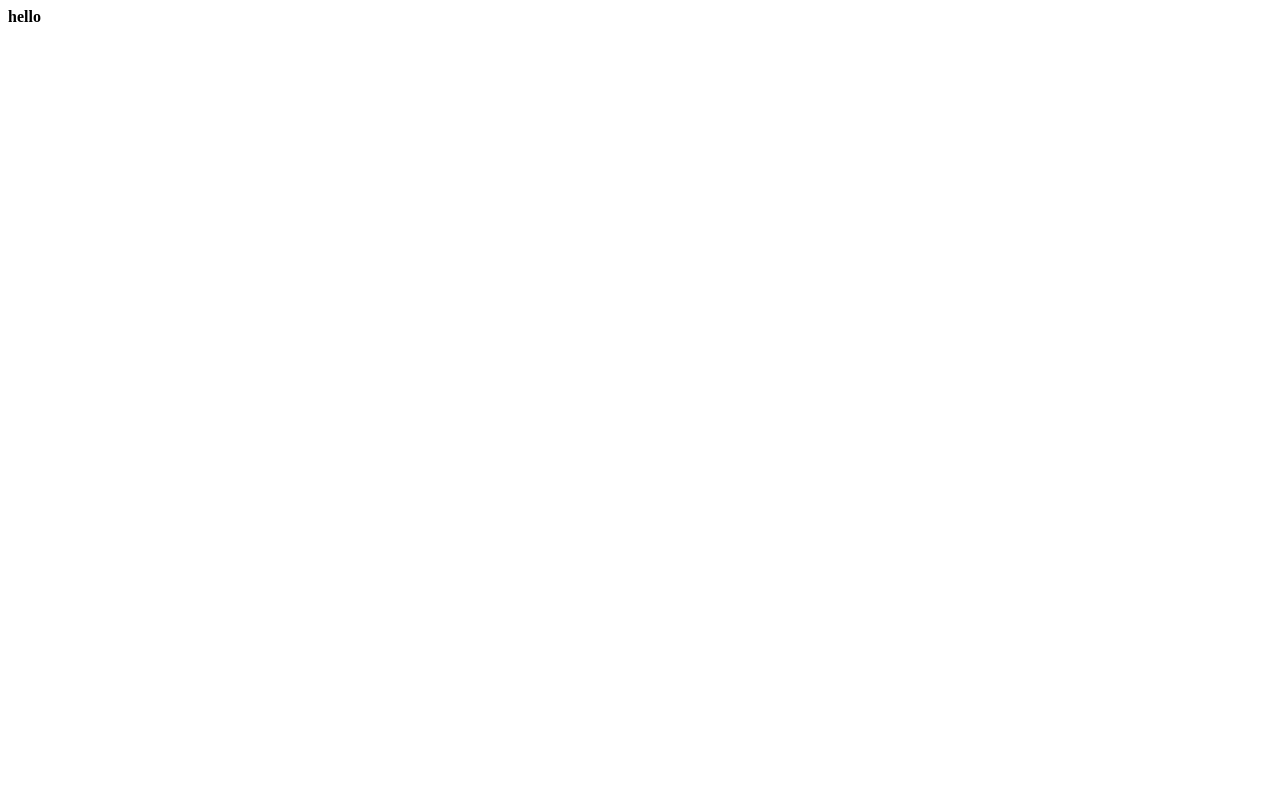
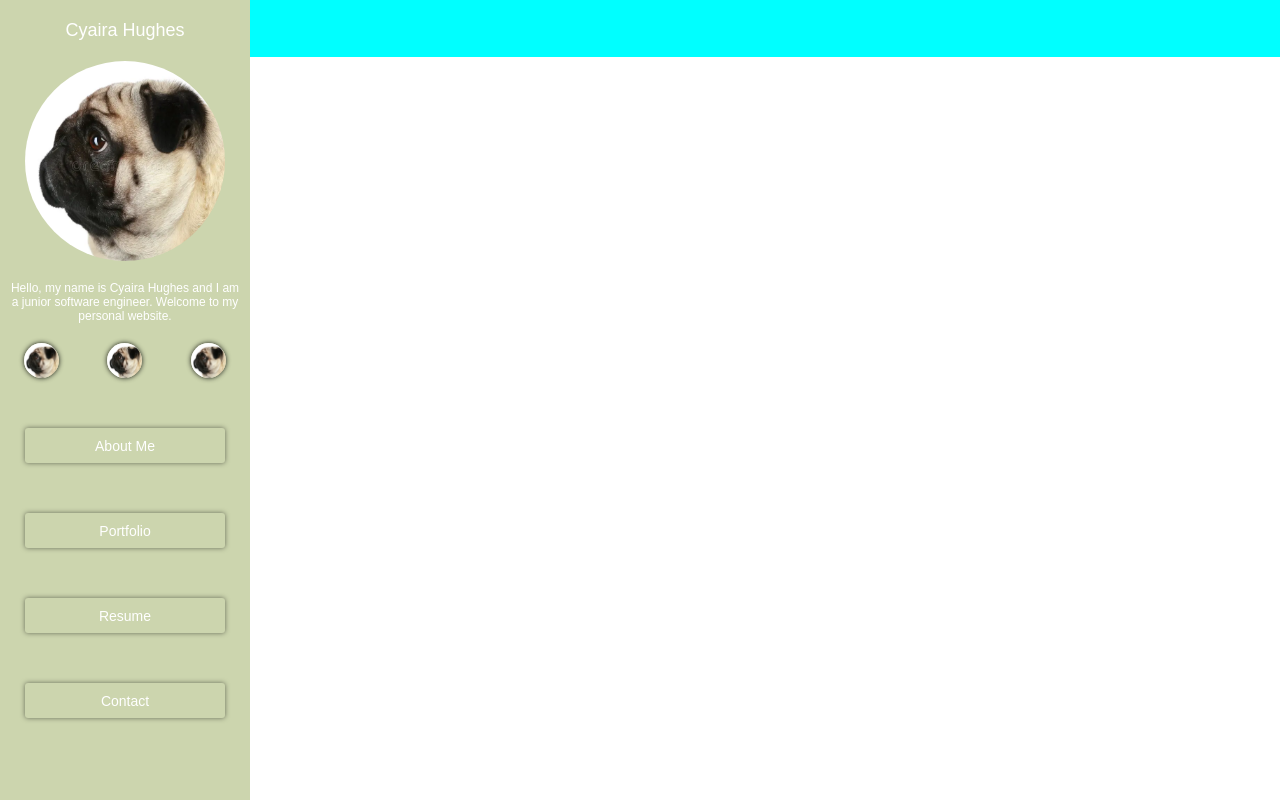
Before and after one commit to cyairahughes/Portfolio, a plain HTML site: page templates/index.html in a window 1280 px wide. Drawn offline with Linux system fonts and the light colour scheme.

Commit message:
Add Sidebar

```diff
--- /dev/null
+++ b/styles/contact-card.css
@@ -0,0 +1,116 @@
+.container {
+    display: flex;
+}
+
+.info-container {
+    background-color: aqua;
+    flex: 1;
+}
+
+.contact-container {
+    background-color: #ccd5ae;
+    width: 250px;
+    display: flex;
+    flex-direction: column;
+    height: 100%;
+    z-index: 1;
+    top: 0;
+    left: 0;
+    right: 0;
+    position: fixed;
+    overflow-x: hidden;
+}
+
+.contact-name {
+    margin: 20px;
+    font-size: large;
+    color: white;
+    text-align: center;
+}
+
+.circular-image-container {
+    display: flex;
+    flex-direction: row;
+    justify-content: center;
+}
+
+.circular-profile-image {
+    width: 200px;
+    height: 200px;
+    object-fit: cover;
+    object-position: center;
+    border-radius: 100px;
+    margin-bottom: 20px;
+}
+
+.intro-text {
+    padding: 0px 10px;
+    font-size: 12px;
+    text-align: center;
+    color: white;
+    transition: color .15s;
+}
+
+.links {
+    margin: 20px 0 50px 0;
+    display: flex;
+    flex-direction: row;
+    justify-content: space-around;
+}
+
+.contact-link {
+    width: 35px;
+    height: 35px;
+    border-radius: 35px;
+    object-fit: cover;
+    object-position: center;
+    box-shadow: 0px 0px 5px rgba(0, 0, 0, .9);
+    cursor: pointer;
+    transition: opacity .15s, box-shadow .15s;
+}
+
+.contact-link:hover {
+    opacity: .8;
+}
+
+.contact-link:active {
+    box-shadow: none;
+}
+
+.sections {
+    display: flex;
+    flex-direction: column;
+    align-items: center;
+    gap: 50px;
+}
+
+.section-row {
+
+}
+
+.section-button {
+    padding: 0;
+    background-color: #ccd5ae;
+    color: white;
+    border: none;
+    font-size: 14px;
+    box-shadow: 0px 0px 5px rgba(0, 0, 0, .5);
+    width: 200px;
+    height: 35px;
+    border-radius: 3px;
+    transition: color .15s, background-color .15s, box-shadow .15s;
+}
+
+.section-button:hover {
+    color: #ccd5ae;
+    background-color: white;
+}
+
+.section-button:active {
+    box-shadow: none
+}
+
+* {
+    margin: 0;
+    font-family: arial;
+}
--- a/templates/index.html
+++ b/templates/index.html
@@ -2,10 +2,60 @@
 <html lang="en">
 <head>
     <meta charset="UTF-8">
-    <meta name="viewport" content="width=device-width, initial-scale=1.0">
-    <title>Document</title>
+    <title>Cyaira Hughes</title>
+    <link rel="stylesheet" href="../styles/contact-card.css">
 </head>
 <body>
-    <b>hello</b>
+    <div class="container">
+        <div class="contact-container">
+            <p class="contact-name">Cyaira Hughes</p>
+            <div class="circular-image-container">
+                <img class="circular-profile-image" src="../static/pug-dog-profile-22986989.webp" alt="">
+            </div>
+            <p class="intro-text">
+                Hello, my name is Cyaira Hughes and I am a
+                junior software engineer. Welcome to my personal website.
+            </p>
+            <div class="links">
+                <img class="contact-link" src="../static/pug-dog-profile-22986989.webp" alt="">
+                <img class="contact-link" src="../static/pug-dog-profile-22986989.webp" alt="">
+                <img class="contact-link" src="../static/pug-dog-profile-22986989.webp" alt="">
+            </div>
+            <div class="sections">
+                <div class="section-row">
+                    <button class="section-button">About Me</button>
+                </div>
+                <div class="section-row">
+                    <button class="section-button">Portfolio</button>
+                </div>
+                <div class="section-row">
+                    <button class="section-button">Resume</button>
+                </div>
+                <div class="section-row">
+                    <button class="section-button">Contact</button>
+                </div>
+            </div>
+        </div>
+        <div class="info-container">
+            <div class="about-containter">
+                <div class="about-info">
+                    <p class="info-name">Cyaira Hughes</p>
+                    <p class="about-title">Software Engineer</p>
+                    <p class="about-description"></p>
+                    <div class="about-buttons">
+                        <button class="portfolio-button">View Portfolio</button>
+                        <button class="portfolio-button">View Resume</button>
+                    </div>
+                </div>
+                <div class="large-profile-image"></div>
+            </div>
+            <div class="experience-container">
+
+            </div>
+            <div class="projects-container">
+
+            </div>
+        </div>
+    </div>
 </body>
 </html>
```
Also changed, not shown: static/pug-dog-profile-22986989.webp (added).
